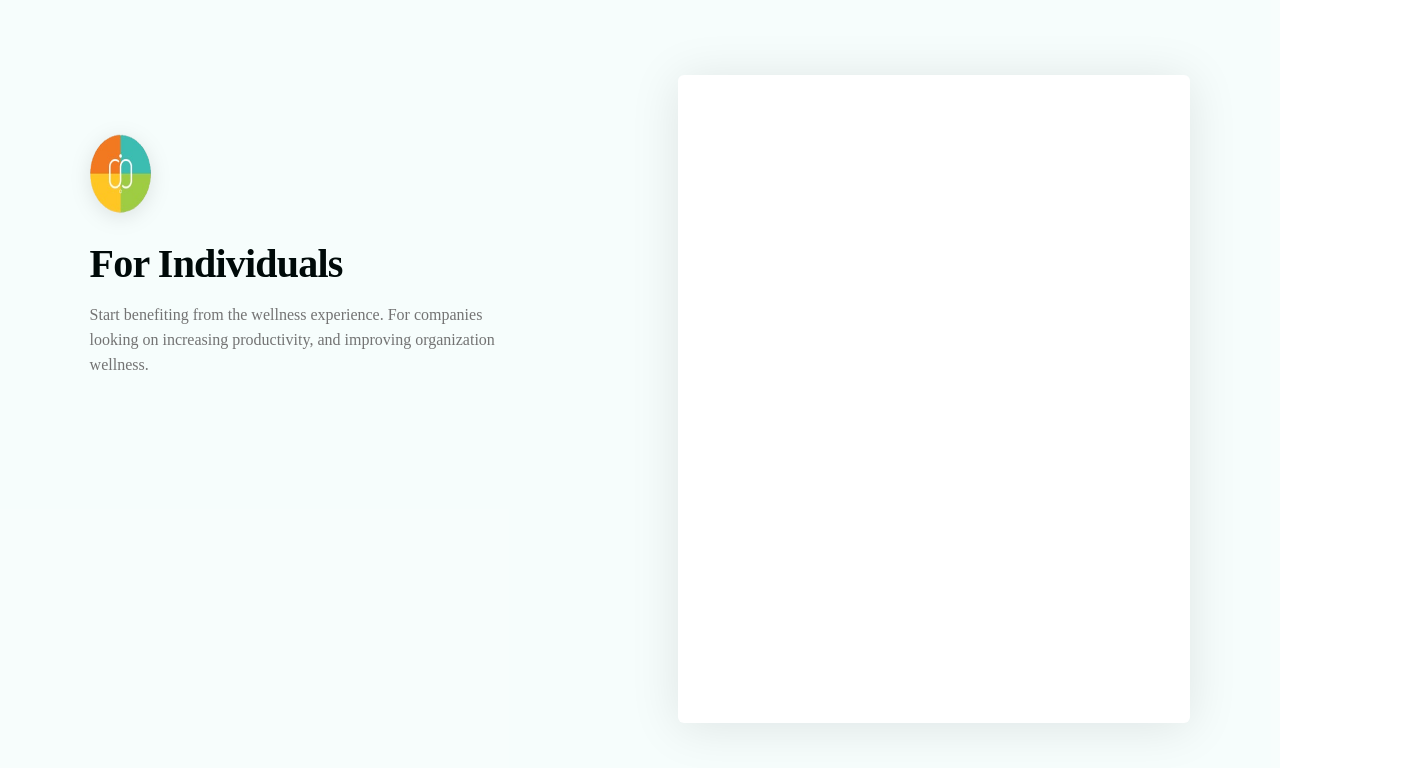
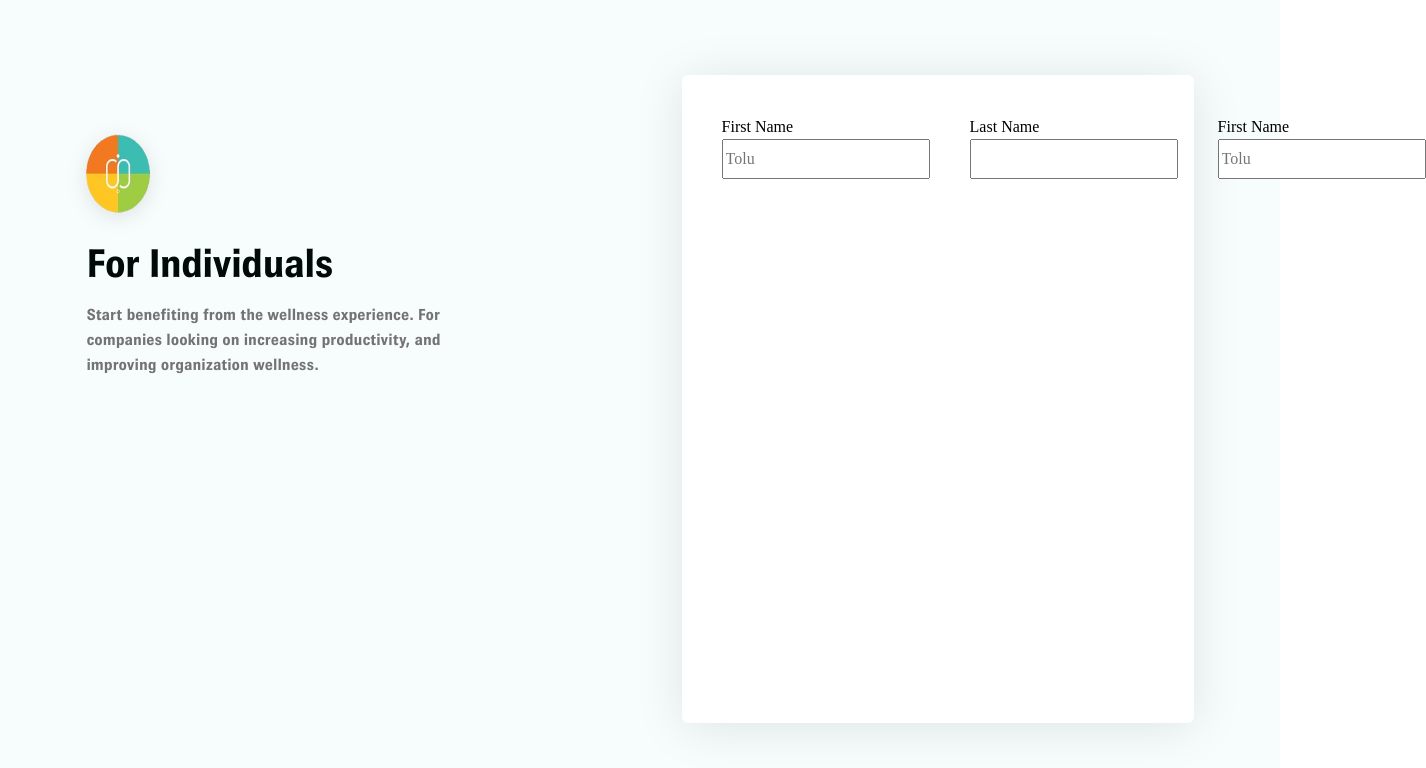
Before and after one commit to ChigozieCO/assignment-02-for-individuals, a plain HTML site: page index.html in a window 1280 px wide. Shown: the whole page, 1426 px wide, since content can reach past the window. Drawn offline with Linux system fonts and the light colour scheme.

Commit message:
Html and css for some parts of the form

```diff
--- a/index.css
+++ b/index.css
@@ -31,6 +31,22 @@ p, h1, h2, h3, h4, h5, h6 {
 }
 
 /* Main CSS */
+@font-face {
+  font-family: 'BrownFont';
+  src: url('./assets/fonts/Brown\ Bold.ttf')
+      format('truetype'),
+    url('./assets/fonts/BrownExtraBold\ Regular.ttf')
+      format('truetype'),
+    url('./assets/fonts/BrownLight\ Regular.ttf')
+      format('truetype');
+  font-weight: 100 1000;
+}
+
+:root {
+  /* custom properties, css variable */
+  --font-fallback: BlinkMacSystemFont, "Segoe UI", "Roboto", "Oxygen", "Ubuntu",
+    "Cantarell", "Fira Sans", "Droid Sans", "Helvetica Neue", "sans-serif";
+}
 
 .wrapper {
   display: flex;
@@ -56,7 +72,7 @@ p, h1, h2, h3, h4, h5, h6 {
 header.nav {
   display: fixed;
   margin-top: 10.5%;
-  width: 32%;
+  width: 33%;
   height: 33%;
 }
 
@@ -69,7 +85,7 @@ header img {
 
 h1 {
 color: hsla(174, 100%, 2%, 1);
-font-family: Brown;
+font-family: "BrownFont", var(--font-fallback);
 font-size: 40px;
 font-style: normal;
 font-weight: 700;
@@ -80,7 +96,7 @@ letter-spacing: -0.8px;
 p {
   height: 31%;
   color: hsla(0, 0%, 45%, 1);
-  font-family: Brown;
+  font-family: "BrownFont", var(--font-fallback);
   font-size: 16px;
   font-style: normal;
   font-weight: 400;
@@ -88,3 +104,27 @@ p {
   margin-block-start: 13px;
   margin-block-end: 0px;
 }
+
+.card .fmfld {
+  display: flex;
+  flex-direction: column;
+  margin-block-start: 40px;
+  margin-inline-start: 40px;
+}
+
+label {
+  width: 150px;
+  height: 14px;
+  margin-block-end: 10px;
+}
+
+input {
+  width: 13rem;
+  height: 2.5rem;
+  /* border: ; */
+}
+
+input::placeholder {
+  width: 8.5rem;
+  margin-left: 16px;
+}
--- a/index.html
+++ b/index.html
@@ -14,10 +14,24 @@
 
       <h1>For Individuals</h1>
 
-      <p>Start benefiting from the wellness experience. For companies looking on increasing productivity, and improving organization wellness.</p>
+      <p>Start benefiting from the wellness experience. For <br /> companies looking on increasing productivity, and improving organization wellness.</p>
     </header>
 
     <section class="card">
+      <div class="fmfld">
+        <label for="fname">First Name</label>
+        <input type="text" id="fname" name="Firstname" placeholder="Tolu" required />
+      </div>
+
+      <div class="fmfld">
+        <label for="lname">Last Name</label>
+        <input type="text" id="lname" name="Lastname" required />
+      </div>
+
+      <div class="fmfld">
+        <label for="fname">First Name</label>
+        <input type="text" id="fname" name="Firstname" placeholder="Tolu" required />
+      </div>
 
     </section>
 
```
Also changed, not shown: assets/fonts/Brown Bold.ttf (added), assets/fonts/Brown BoldItalic.ttf (added), assets/fonts/Brown Italic.ttf (added), assets/fonts/BrownExtraBold Regular.ttf (added), assets/fonts/BrownExtraBoldCondensed Regular.ttf (added), assets/fonts/BrownHeavy Regular.ttf (added), assets/fonts/BrownLight Italic.ttf (added), assets/fonts/BrownLight Regular.ttf (added), assets/fonts/BrownMedium Italic.ttf (added), assets/fonts/BrownMedium Regular.ttf (added).
